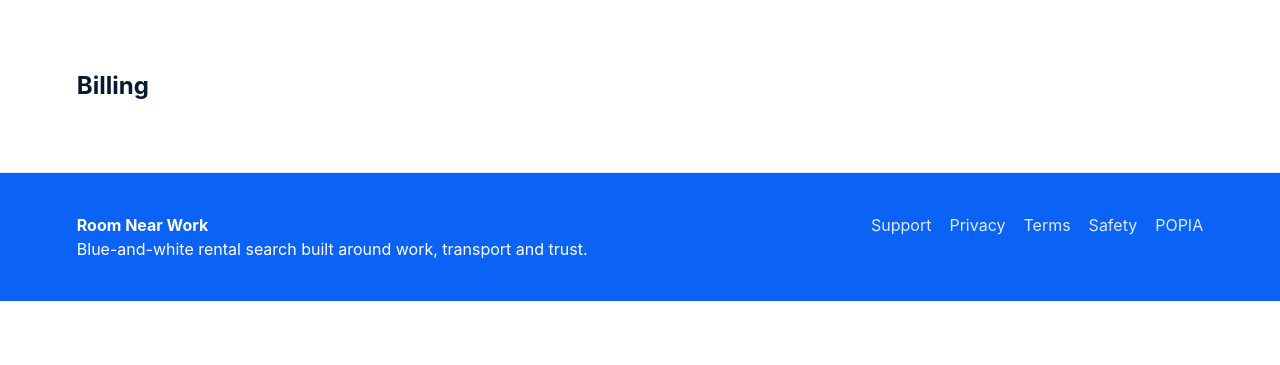
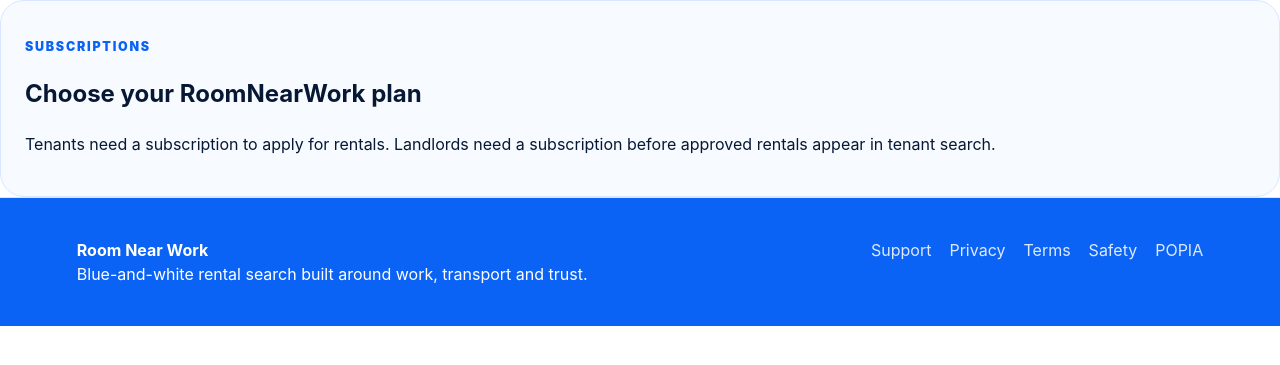
Before and after one commit to reddycea/RoomNearWork, a Flask app: page /billing in a window 1280 px wide. Shown: the part 69-434 px from the top of the page. Run offline with Flask 3, Linux system fonts and the light colour scheme; the visitor is signed in with stand-in values (Sample User, id 1); data that the repository does not hold is empty.

Commit message:
Update index.html

```diff
--- a/backend/rnw/templates/billing/index.html
+++ b/backend/rnw/templates/billing/index.html
@@ -1 +1,83 @@
-{% extends 'base.html' %}{% block content %}<section class='dashboard'><h1>Billing</h1><div class='cards'>{% for plan in plans %}<article class='property-card'><div class='card-body'><h3>{{ plan.name }}</h3><p>R{{ plan.price_cents // 100 }} / month</p><form method='post' action='{{ url_for('billing.subscribe', plan_id=plan.id) }}'><input type='hidden' name='csrf_token' value='{{ csrf_token() }}'><button>Subscribe</button></form></div></article>{% endfor %}</div></section>{% endblock %}
+{% extends 'base.html' %}
+
+{% block title %}Billing — Room Near Work{% endblock %}
+
+{% block content %}
+<section class="panel">
+  <p class="eyebrow">Subscriptions</p>
+  <h1>Choose your RoomNearWork plan</h1>
+
+  <p class="muted">
+    Tenants need a subscription to apply for rentals. Landlords need a subscription
+    before approved rentals appear in tenant search.
+  </p>
+
+  {% set ns = namespace(has_tenant=false, has_landlord=false) %}
+
+  {% for sub in subscriptions %}
+    {% if sub.status == 'active' and sub.role == 'tenant' %}
+      {% set ns.has_tenant = true %}
+    {% endif %}
+
+    {% if sub.status == 'active' and sub.role == 'landlord' %}
+      {% set ns.has_landlord = true %}
+    {% endif %}
+  {% endfor %}
+
+  <div class="grid cards">
+    {% for plan in plans %}
+      <article class="card">
+        {% if plan.role == 'tenant' %}
+          <p class="eyebrow">Tenant plan</p>
+          <h2>{{ plan.name }}</h2>
+
+          <p class="price">
+            R{{ plan.price_cents // 100 }} / month
+          </p>
+
+          <p>
+            Apply to up to
+            <strong>{{ plan.max_rental_applications or 10 }}</strong>
+            rentals.
+          </p>
+
+          {% if ns.has_tenant %}
+            <span class="badge success">Active</span>
+          {% else %}
+            <form method="post" action="{{ url_for('billing.subscribe', plan_id=plan.id) }}">
+              <button type="submit">Pay tenant subscription</button>
+            </form>
+          {% endif %}
+        {% endif %}
+
+        {% if plan.role == 'landlord' %}
+          <p class="eyebrow">Landlord plan</p>
+          <h2>{{ plan.name }}</h2>
+
+          <p class="price">
+            R{{ plan.price_cents // 100 }} / month
+          </p>
+
+          <p>
+            Show approved rentals in tenant search.
+          </p>
+
+          {% if plan.max_active_listings %}
+            <p class="muted">
+              Up to {{ plan.max_active_listings }} active listings.
+            </p>
+          {% endif %}
+
+          {% if ns.has_landlord %}
+            <span class="badge success">Active</span>
+          {% else %}
+            <form method="post" action="{{ url_for('billing.subscribe', plan_id=plan.id) }}">
+              <button type="submit">Pay landlord subscription</button>
+            </form>
+          {% endif %}
+        {% endif %}
+      </article>
+    {% endfor %}
+  </div>
+</section>
+{% endblock %}
```
